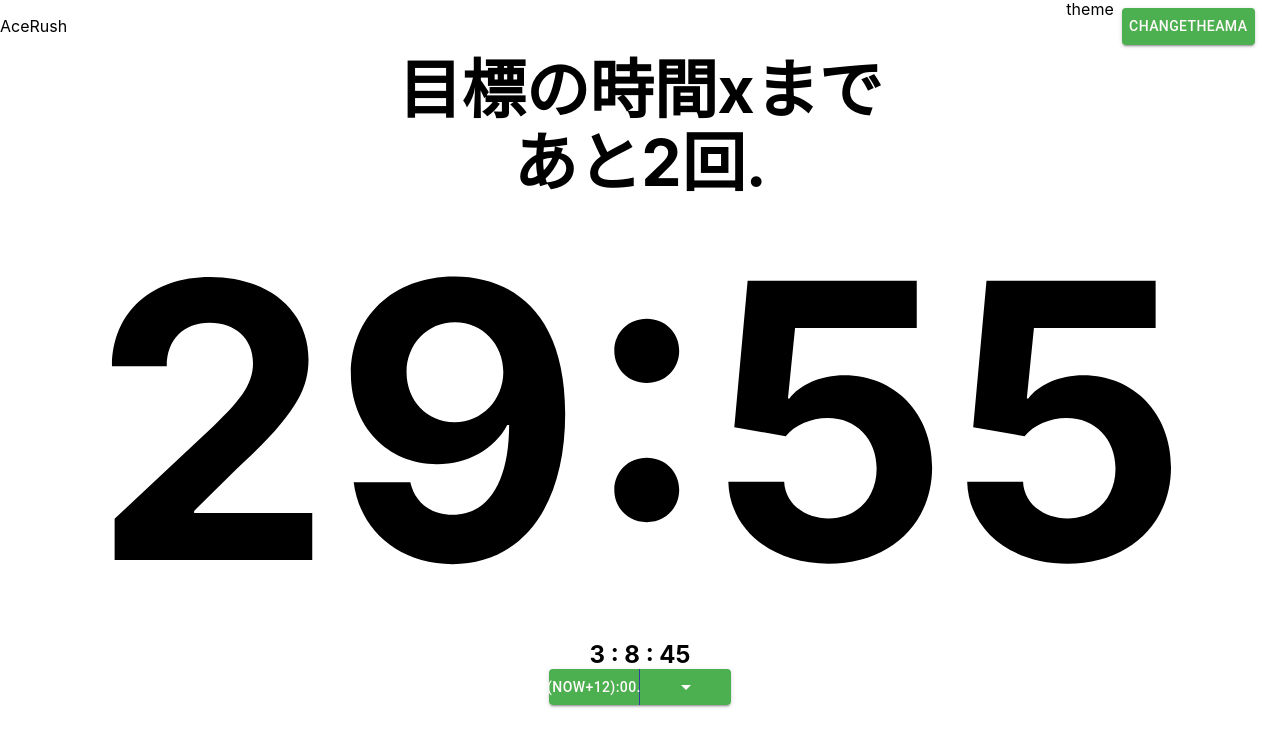
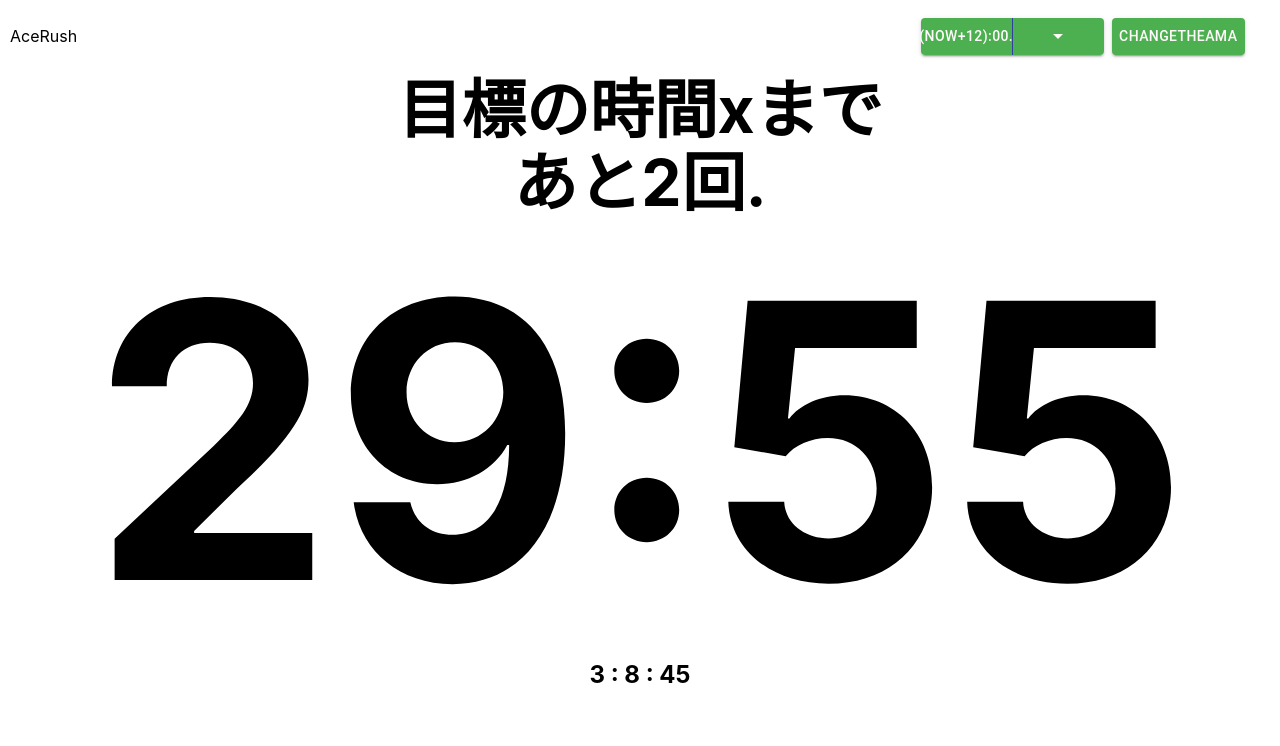
Before and after one commit to NaginoMiya/AceRush, a React (Create React App) app: page / in a window 1280 px wide. Shown: the top 746 px of the page. Built offline with nearby package versions, Linux system fonts and the light colour scheme; a web font is replaced by a local one.

Commit message:
Fix: header のコンテンツの縦の位置をそろえた

```diff
--- a/src/App.tsx
+++ b/src/App.tsx
@@ -34,7 +34,7 @@ const App: FC = () => {
         <nav>
           <ul>
             <li>
-              <p>theme</p>
+              <SetTargetTime />
             </li>
             <li>
               <ChangeTheme
@@ -57,7 +57,6 @@ const App: FC = () => {
           {DateTime.local().second}
         </h3>
       </main>
-      <SetTargetTime />
     </>
   );
 };
--- a/src/index.css
+++ b/src/index.css
@@ -51,9 +51,16 @@ header p, li, ul{
   padding: 0;
 }
 
+header {
+  padding: 10px;
+  display: flex;
+  justify-content: center;
+  align-items: center;
+}
+
 @media screen and (min-width: 721px) {
   header {
-    display: flex;
+    padding: 10px;
     justify-content: space-between;
     align-items: center;
   }
@@ -64,6 +71,10 @@ nav {
   display: none;
 }
 
+nav * {
+  display: flex;
+}
+
 @media screen and (min-width: 721px) {
   nav {
     display: 1 1 flex;
@@ -71,6 +82,7 @@ nav {
   }
 
   nav li {
+    align-items: center;
     float: left;
     list-style-type: none;
   }
```
